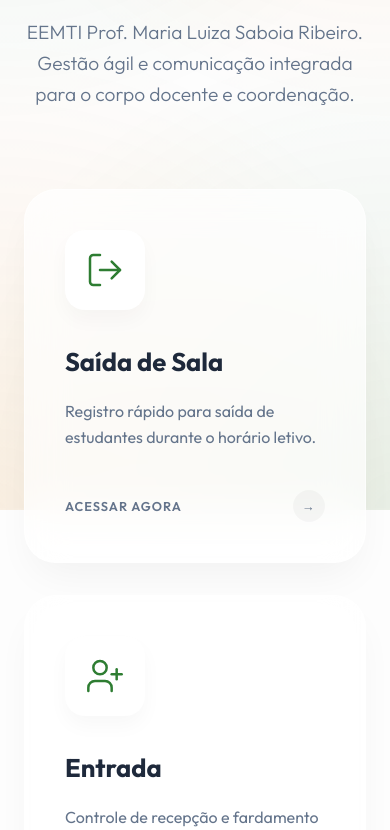
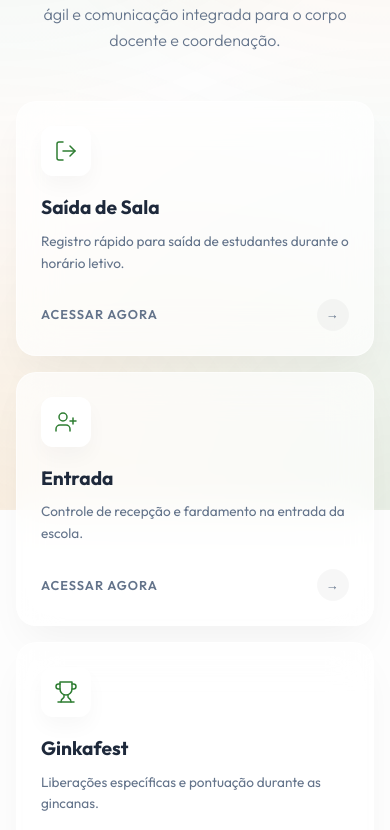
Before and after one commit to viniciusabezezer/painel-colaborador, a plain HTML site: page index.html in a window 390 px wide. Shown: the part 340-1170 px from the top of the page. Drawn offline with Linux system fonts and the light colour scheme.

Commit message:
final: logo adjustment and footer credit

```diff
--- a/index.html
+++ b/index.html
@@ -121,6 +121,7 @@
         <footer>
             <p>&copy; 2026 EEMTI Prof. Maria Luiza Saboia Ribeiro. Todos os direitos reservados.</p>
             <p style="margin-top: 1rem; font-weight: 600; color: var(--primary-green);">Designed for Malu Serviços</p>
+            <p style="margin-top: 0.5rem; font-size: 0.75rem; color: var(--text-muted); opacity: 0.7;">site criado por Vinícius Bezerra - Coordenador</p>
         </footer>
     </div>
 
--- a/style.css
+++ b/style.css
@@ -319,8 +319,52 @@ footer {
 
 /* Responsive */
 @media (max-width: 768px) {
-    h1 { font-size: 3rem; }
-    .container { padding: 2rem 1.5rem; }
-    .form-grid { grid-template-columns: 1fr; }
-    .restriction-info { padding: 2rem; }
+    h1 {
+        font-size: 2.2rem;
+        letter-spacing: -1px;
+    }
+    .container {
+        padding: 2rem 1rem;
+    }
+    header {
+        margin-bottom: 3rem;
+    }
+    .subtitle {
+        font-size: 1rem;
+    }
+    .form-grid {
+        grid-template-columns: 1fr;
+        gap: 1rem;
+    }
+    .form-card {
+        padding: 1.5rem;
+        border-radius: 20px;
+    }
+    .icon-wrapper {
+        width: 50px;
+        height: 50px;
+        margin-bottom: 1rem;
+        border-radius: 12px;
+    }
+    .icon-wrapper svg {
+        width: 24px;
+        height: 24px;
+    }
+    .form-card h3 {
+        font-size: 1.2rem;
+        margin-bottom: 0.5rem;
+    }
+    .form-card p {
+        font-size: 0.85rem;
+    }
+    .card-footer {
+        margin-top: 1.5rem;
+    }
+    .restriction-info {
+        padding: 2rem 1.5rem;
+        margin-top: 4rem;
+    }
+    .school-logo {
+        height: 100px;
+    }
 }
```
Also changed, not shown: logo.png (added).
